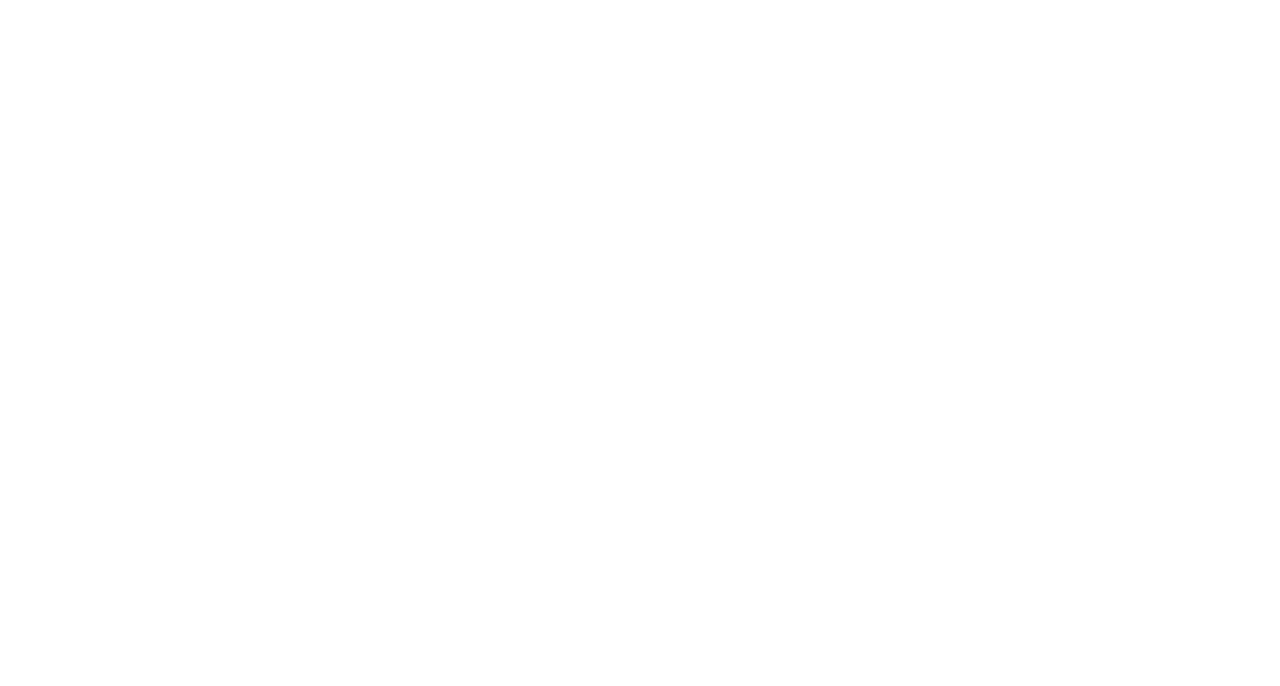
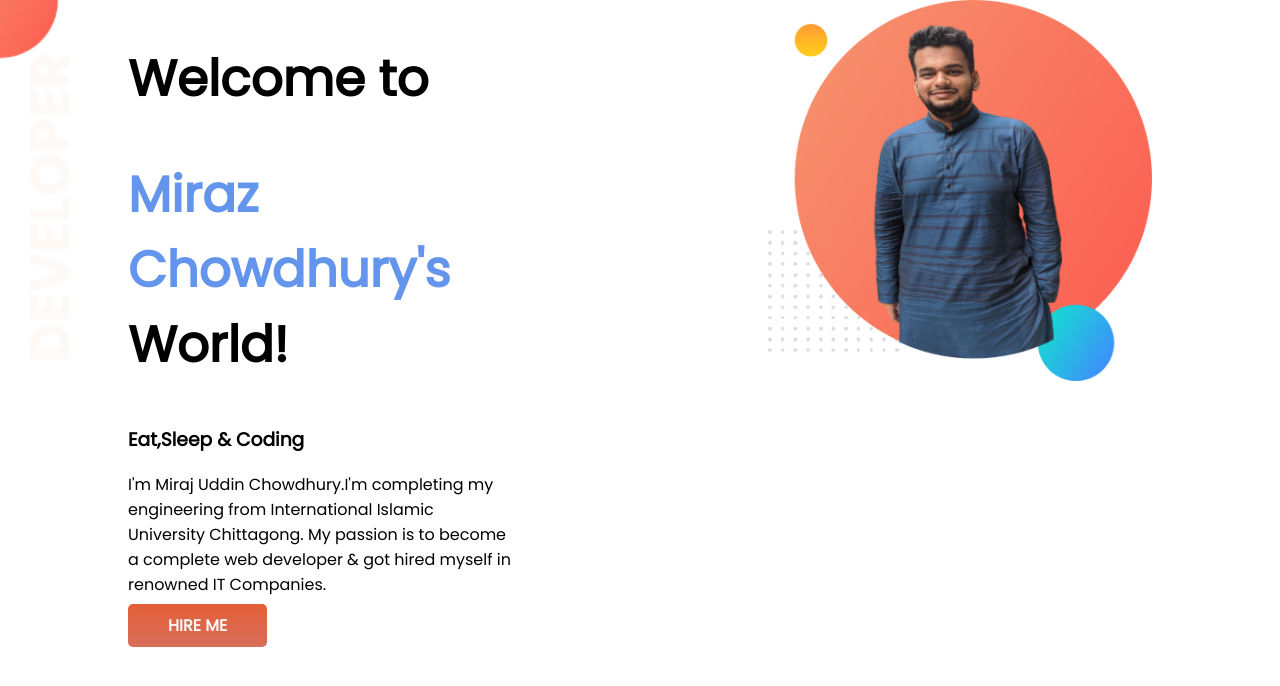
Before and after one commit to mirazchowdhury/developer-portfolio, a plain HTML site: page index.html in a window 1280 px wide. Drawn offline with Linux system fonts and the light colour scheme.

Commit message:
top-banner

```diff
--- a/index.html
+++ b/index.html
@@ -1,13 +1,32 @@
 <!DOCTYPE html>
 <html lang="en">
+
 <head>
     <meta charset="UTF-8">
     <meta http-equiv="X-UA-Compatible" content="IE=edge">
     <meta name="viewport" content="width=device-width, initial-scale=1.0">
     <title>Miraz's Portfolio</title>
+    <link rel="preconnect" href="https://fonts.googleapis.com">
+    <link rel="preconnect" href="https://fonts.gstatic.com" crossorigin>
+    <link href="https://fonts.googleapis.com/css2?family=Poppins&display=swap" rel="stylesheet">
     <link rel="stylesheet" href="style.css">
 </head>
+
 <body>
+    <section class="top-banner">
+        <div class="half-width">
+            <h1>Welcome to</h1>
+            <h1><span class="cornflowerblue">Miraz Chowdhury's</span> World!</h1>
+            <h3>Eat,Sleep & Coding</h3>
+            <p>I'm Miraj Uddin Chowdhury.I'm completing my engineering from International Islamic University Chittagong.
+                My passion is to become a complete web developer & got hired myself in renowned IT Companies.</p>
+            <a class="link-button" target="_blank"
+                href="https://www.linkedin.com/in/miraj-uddin-chowdhury-0476b8202">HIRE ME</a>
+        </div>
+        <div class="half-width">
+            <img src="images/miraz.png" alt="">
+        </div>
+    </section>
+</body>
 
-</body>
 </html>
--- a/style.css
+++ b/style.css
@@ -0,0 +1,40 @@
+body {
+    font-family: 'Poppins', sans-serif;
+    margin: 0;
+}
+
+h1 {
+    font-size: 50px;
+}
+
+.cornflowerblue {
+    color: cornflowerblue;
+}
+
+section {
+    display: flex;
+}
+
+.half-width {
+    width: 50%;
+    padding-left: 10%;
+    padding-right: 10%;
+}
+
+.half-width img {
+    width: 100%;
+}
+
+.link-button {
+    text-decoration: none;
+    background-image: linear-gradient(rgb(228, 95, 55), rgb(216, 110, 91));
+    padding: 10px 40px;
+    color: rgb(248, 248, 248);
+    font-weight: 700;
+    border-radius: 5px;
+}
+
+.top-banner {
+    background-image: url(images/top-banner.png);
+    background-repeat: no-repeat;
+}
```
Also changed, not shown: images/dream-bg.png (added), images/exp-bg.png (added), images/jhankar.png (added), images/jhankar2.png (added), images/miraz.png (added), images/my-bg.png (added), images/my-bg2.png (added), images/top-banner.png (added), 7 other files.
